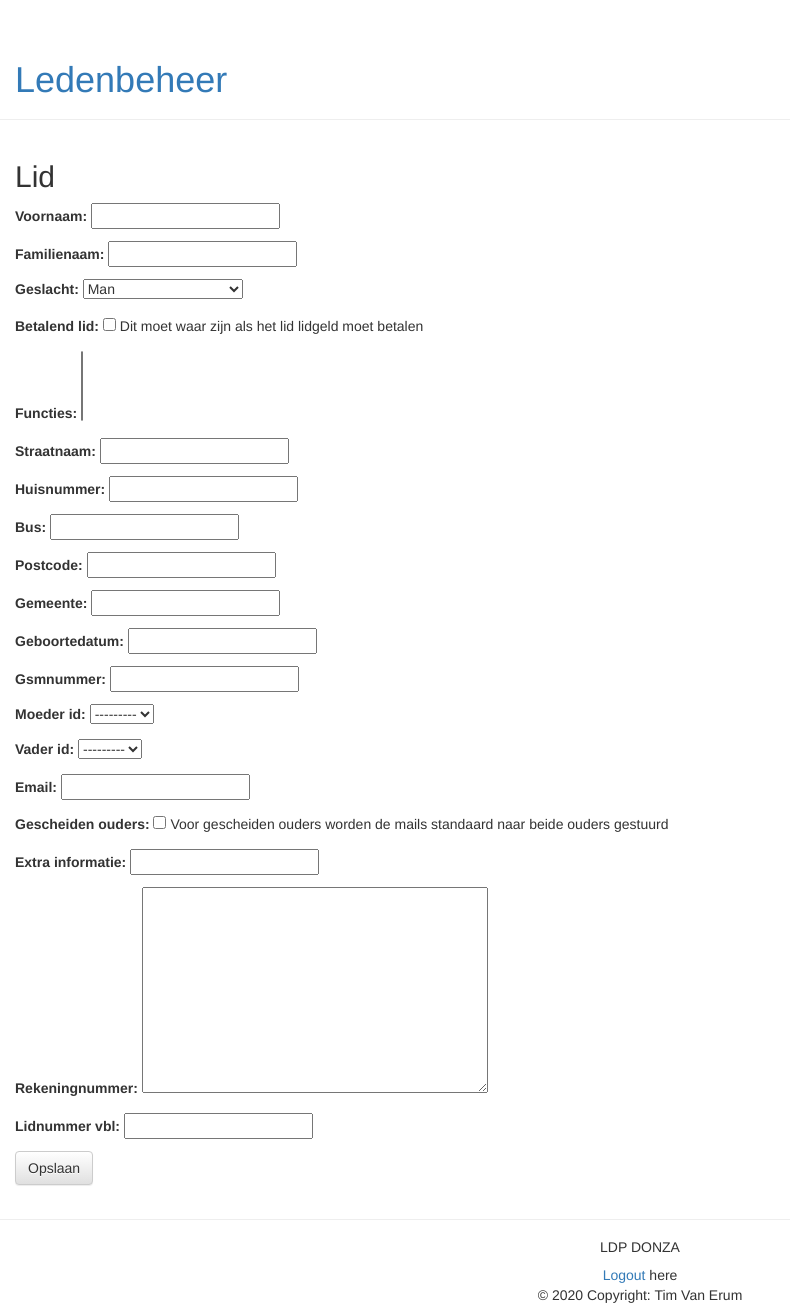
After one commit to tverum/ldpdonza-management, a Django app: page /management/leden/nieuw in a window 1280 px wide. The commit adds this page. Shown: the whole page, without its empty margins (0-790 px from the left). Run offline with Django 3.2, Linux system fonts and the light colour scheme; data that the repository does not hold is empty; some libraries are stand-ins or nearby versions.

Commit message:
Voeg ledenlijst en ledenedit toe (WIP)

```diff
--- a/donza/donza/settings.py
+++ b/donza/donza/settings.py
@@ -34,7 +34,6 @@ INSTALLED_APPS = [
     'management.apps.ManagementConfig',
     'phonenumber_field',
     'localflavor',
-    'django_tables2',
     'django.contrib.admin',
     'django.contrib.auth',
     'django.contrib.contenttypes',
--- a/donza/management/admin.py
+++ b/donza/management/admin.py
@@ -1,3 +1,7 @@
 from django.contrib import admin
 
 from .models import Lid, Functie, Ouder
+
+admin.site.register(Lid)
+admin.site.register(Functie)
+admin.site.register(Ouder)
--- /dev/null
+++ b/donza/management/forms.py
@@ -0,0 +1,9 @@
+from django import forms
+
+from .models import Lid
+
+class LidForm(forms.ModelForm):
+
+    class Meta:
+        model = Lid
+        exclude = ["updated_at", "created_at"]
--- a/donza/management/models.py
+++ b/donza/management/models.py
@@ -2,6 +2,7 @@ from django.db import models
 
 from phonenumber_field.modelfields import PhoneNumberField
 from localflavor.generic.models import IBANField
+
 
 class Functie(models.Model):
 
@@ -24,7 +25,6 @@ class Ouder(models.Model):
         return self.voornaam + " " + self.familienaam
 
 
-
 class Lid(models.Model):
 
     MAN = "m"
@@ -36,6 +36,56 @@ class Lid(models.Model):
         (ANDER, "Verkies niet te zeggen"),
     ]
 
+    HEADER_NAMEN = [
+        "#",
+        "Voornaam",
+        "Familienaam",
+        "Geslacht",
+        "Betalend?",
+        "Functies",
+        "Straatnaam",
+        "Huisnr.",
+        "Bus",
+        "Postcode",
+        "Gemeente",
+        "Geboortedat.",
+        "Gsm",
+        "Moeder",
+        "Vader",
+        "Email",
+        "Gescheiden?",
+        "Extra",
+        "Rekeningnr.",
+        "VBL",
+        "Updated",
+        "Created",
+    ]
+
+    FIELD_NAMEN = [
+        "club_id",
+        "voornaam",
+        "familienaam",
+        "geslacht",
+        "betalend_lid",
+        "functies",
+        "straatnaam",
+        "huisnummer",
+        "bus",
+        "postcode",
+        "gemeente",
+        "geboortedatum",
+        "gsmnummer",
+        "moeder_id",
+        "vader_id",
+        "email",
+        "gescheiden_ouders",
+        "extra_informatie",
+        "rekeningnummer",
+        "lidnummer_vbl",
+        "updated_at",
+        "created_at",
+    ]
+
     club_id = models.AutoField(primary_key=True)
     voornaam = models.CharField(max_length=20)
     familienaam = models.CharField(max_length=50)
@@ -44,7 +94,8 @@ class Lid(models.Model):
         choices=GESLACHT_CHOICES,
         default=MAN
     )
-    betalend_lid = models.BooleanField(default=False, help_text="Dit moet waar zijn als het lid lidgeld moet betalen")
+    betalend_lid = models.BooleanField(
+        default=False, help_text="Dit moet waar zijn als het lid lidgeld moet betalen")
     functies = models.ManyToManyField('management.Functie')
     straatnaam = models.CharField(max_length=50)
     huisnummer = models.IntegerField()
@@ -53,10 +104,13 @@ class Lid(models.Model):
     gemeente = models.CharField(max_length=50)
     geboortedatum = models.DateField()
     gsmnummer = PhoneNumberField()
-    moeder_id = models.ForeignKey('management.Ouder', related_name='moeder', on_delete=models.SET_NULL, null=True)
-    vader_id = models.ForeignKey('management.Ouder', related_name='vader', on_delete=models.SET_NULL, null=True)
+    moeder_id = models.ForeignKey(
+        'management.Ouder', related_name='moeder', on_delete=models.SET_NULL, null=True)
+    vader_id = models.ForeignKey(
+        'management.Ouder', related_name='vader', on_delete=models.SET_NULL, null=True)
     email = models.EmailField(max_length=254)
-    gescheiden_ouders = models.BooleanField(default=False, help_text="Voor gescheiden ouders worden de mails standaard naar beide ouders gestuurd")
+    gescheiden_ouders = models.BooleanField(
+        default=False, help_text="Voor gescheiden ouders worden de mails standaard naar beide ouders gestuurd")
     extra_informatie = models.CharField(default="", max_length=500, blank=True)
     # TODO: determine if this is really required
     # rijksregisternummer = models.CharField(max_length=20)
--- /dev/null
+++ b/donza/management/static/management/css/style.css
@@ -0,0 +1,3 @@
+.clickable {
+    cursor: pointer;
+}
--- /dev/null
+++ b/donza/management/static/management/js/script.js
@@ -0,0 +1,5 @@
+$(document).ready(function () {
+    $(document.body).on("click", "tr[data-href]", function () {
+        window.location.href = this.dataset.href;
+    })
+});
--- a/donza/management/templates/base.html
+++ b/donza/management/templates/base.html
@@ -1,3 +1,4 @@
+{% load static %}
 {% load static %}
 <html>
     <head>
@@ -9,6 +10,10 @@
         <link
             href='//fonts.googleapis.com/css?family=Lobster&subset=latin,latin-ext'
             rel='stylesheet' type='text/css'>
+        <link rel="stylesheet" href="{% static 'management/css/style.css' %}" type='text/css'>
+        <script src="http://ajax.googleapis.com/ajax/libs/jquery/1.7.1/jquery.min.js" type="text/javascript"></script>
+        <script src="{% static 'management/js/script.js'%}"></script>
+
     </head>
     <body>
         <!-- Header -->
@@ -42,4 +47,5 @@
             <div class="footer-copyright text-center py-3">© 2020 Copyright: Tim Van Erum</div>
         </div>
     </body>
+
 </html>
--- /dev/null
+++ b/donza/management/templates/management/lid_edit.html
@@ -0,0 +1,9 @@
+{% extends "base.html" %}
+{% block content %}
+    <h2>Lid</h2>
+    <form method="POST" class="post-form">
+        {% csrf_token %}
+        {{ form.as_p }}
+        <button type="submit" class="save btn btn-default">Opslaan</button>
+    </form>
+{% endblock content %}
--- /dev/null
+++ b/donza/management/templatetags/management_extras.py
@@ -0,0 +1,7 @@
+from django import template
+
+register = template.Library()
+
+@register.filter
+def get_attr(obj, val):
+    return getattr(obj, val)
--- a/donza/management/urls.py
+++ b/donza/management/urls.py
@@ -6,5 +6,6 @@ app_name = 'management'
 urlpatterns = [
     path('', views.IndexView.as_view(), name='index'),
     path("leden/", views.LidListView.as_view(), name='leden'),
-    path("leden/<int:lid_id>", views.LidDetailView.as_view(), name="lid")
+    path("leden/<int:pk>", views.LidDetailView.as_view(), name="lid"),
+    path("leden/nieuw", views.post_new, name='nieuw_lid'),
 ]
--- a/donza/management/views.py
+++ b/donza/management/views.py
@@ -1,13 +1,32 @@
-from django.shortcuts import render
+from django.shortcuts import render, redirect
 from django.views import generic
 
 from .models import Lid, Functie, Ouder
+from .forms import LidForm
 
 class IndexView(generic.TemplateView):
     template_name = "management/index.html"
 
 class LidListView(generic.ListView):
     model = Lid
+    template_name = "management/lid_list.html"
+
+    def get_context_data(self, **kwargs):
+        context = super().get_context_data(**kwargs)
+        context["header"] = Lid.HEADER_NAMEN
+        context["fields"] = Lid.FIELD_NAMEN
+        return context
 
 class LidDetailView(generic.DetailView):
     model = Lid
+
+def post_new(request):
+    if request.method == "POST":
+        form = LidForm(request.POST)
+        if form.is_valid():
+            lid = form.save(commit=False)
+            lid.save()
+            return redirect('management:leden')
+    else:
+        form = LidForm()
+    return render(request, 'management/lid_edit.html', {'form': form})
```
Also changed, not shown: donza/management/templates/management/lid_list.html (+20 -2 lines), donza/management/templatetags/__init__.py (added).
